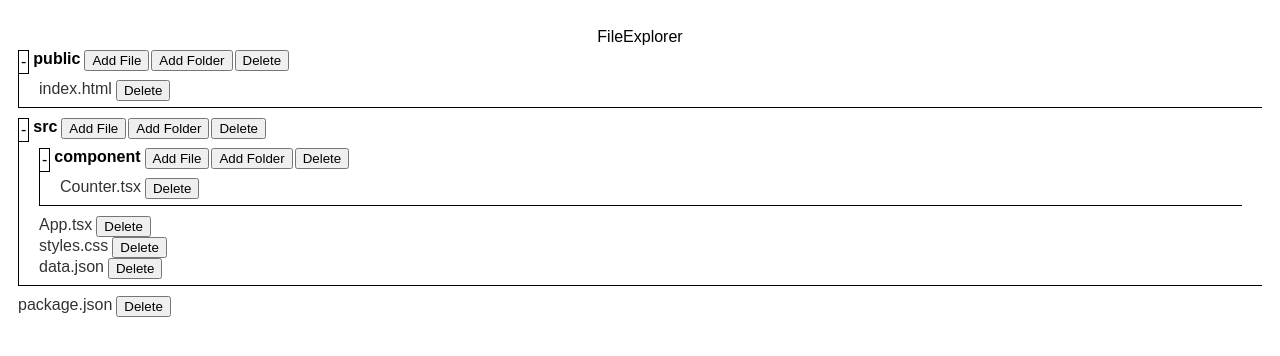
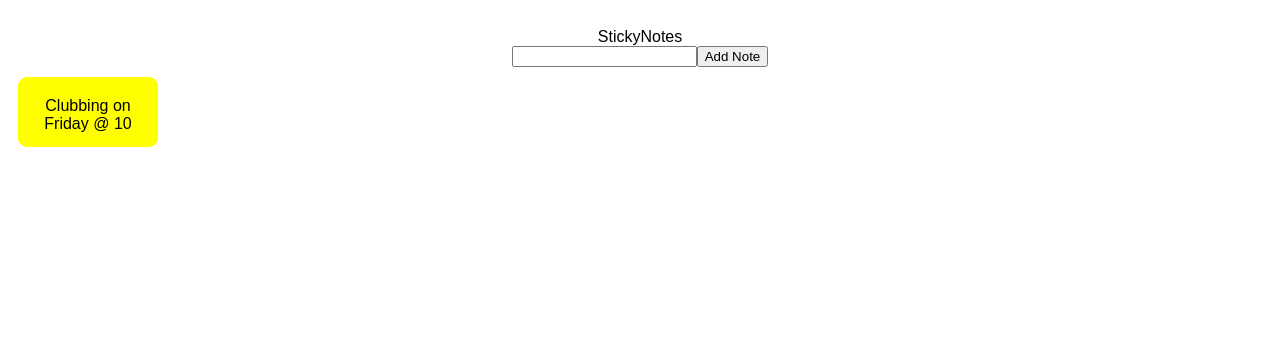
Before and after one commit to agarwalmohit43/React_TypeScript, a React (Create React App) app: page / in a window 1280 px wide. Shown: the top 356 px of the page. Built offline with nearby package versions, Linux system fonts and the light colour scheme; the HTML template or start-up script is replaced by a standard one.

Commit message:
StickyNotes WIP

```diff
--- a/src/App.tsx
+++ b/src/App.tsx
@@ -30,6 +30,7 @@ import AutoCompleteRecipe from "./components/AutoCompleteRecipe/AutoCompleteReci
 import FileExplorer from "./components/FileExplorer/FileExplorer";
 import { NestedCheckBox } from "./components/NestedCheckBox";
 import { default as FileExplorer2 } from "./components/FileExplorer2/FileExplorer";
+import { StickyNotes } from "./components/StickyNotes";
 
 export default function App() {
   const [isOnline, setIsOnline] = useState(true);
@@ -90,8 +91,9 @@ export default function App() {
       <Pagination />
       <AutoCompleteRecipe />
       <FileExplorer />
-      <NestedCheckBox />*/}
-      <FileExplorer2 />
+      <NestedCheckBox />
+      <FileExplorer2 /> */}
+      <StickyNotes />
     </div>
   );
 }
--- a/src/components/FileExplorer/index.ts
+++ b/src/components/FileExplorer/index.ts
@@ -0,0 +1 @@
+export { default as FileExplorer } from "./FileExplorer";
--- a/src/components/FileExplorer2/index.ts
+++ b/src/components/FileExplorer2/index.ts
@@ -0,0 +1 @@
+export { default as FileExplorer } from "./FileExplorer";
--- /dev/null
+++ b/src/components/StickyNotes/Sticky.tsx
@@ -0,0 +1,14 @@
+// modules
+import React from "react";
+// typings
+import { StickyNoteData } from "../../typings/stickyNotes";
+
+interface StickyProps {
+  data: StickyNoteData;
+}
+
+const Sticky = ({ data }: Readonly<StickyProps>) => {
+  return <div className="sticky-message">{data?.message}</div>;
+};
+
+export default React.memo(Sticky);
--- /dev/null
+++ b/src/components/StickyNotes/StickyNotes.tsx
@@ -0,0 +1,46 @@
+// typings
+import { StickyNoteData } from "../../typings/stickyNotes";
+// mock data
+import jsonData from "../../mockData/stickyNotes.json";
+// module
+import { useState } from "react";
+// components
+import Sticky from "./Sticky";
+// styles
+import "./styles.css";
+
+const StickyNotes = () => {
+  const [data, setData] = useState<StickyNoteData[]>(jsonData);
+  const [message, setMessage] = useState<string>("");
+
+  const handleChange = (event: React.ChangeEvent<HTMLInputElement>) => {
+    const value = event?.target?.value.trim();
+    if (value) {
+      setMessage(value);
+    }
+  };
+
+  const handleAddMessage = () => {
+    setData((prev) => [
+      ...prev,
+      { id: Math.random().toString(36).slice(2), message },
+    ]);
+    setMessage("");
+  };
+
+  return (
+    <div>
+      StickyNotes
+      <div className="sticky-input">
+        <input type="text" onChange={handleChange} value={message} />
+        <button onClick={handleAddMessage}>Add Note</button>
+      </div>
+      <div className="sticky-container">
+        {!!data.length &&
+          data.map((item) => <Sticky key={item.id} data={item} />)}
+      </div>
+    </div>
+  );
+};
+
+export default StickyNotes;
--- /dev/null
+++ b/src/components/StickyNotes/index.ts
@@ -0,0 +1 @@
+export { default as StickyNotes } from "./StickyNotes";
--- /dev/null
+++ b/src/components/StickyNotes/styles.css
@@ -0,0 +1,15 @@
+.sticky-container {
+  position: relative;
+}
+
+.sticky-message {
+  position: absolute;
+  width: 100px;
+  height: 30px;
+  background-color: yellow;
+  padding: 20px;
+  margin: 10px;
+  border-radius: 10px;
+  overflow: scroll;
+  cursor: grab;
+}
--- /dev/null
+++ b/src/mockData/stickyNotes.json
@@ -0,0 +1,18 @@
+[
+  {
+    "id": "1",
+    "message": "Buy groceries"
+  },
+  {
+    "id": "2",
+    "message": "Buy vegetables"
+  },
+  {
+    "id": "3",
+    "message": "Movie night on friday"
+  },
+  {
+    "id": "4",
+    "message": "Clubbing on Friday @ 10"
+  }
+]
--- /dev/null
+++ b/src/typings/stickyNotes.ts
@@ -0,0 +1,4 @@
+export interface StickyNoteData {
+  id: string;
+  message: string;
+}
```
